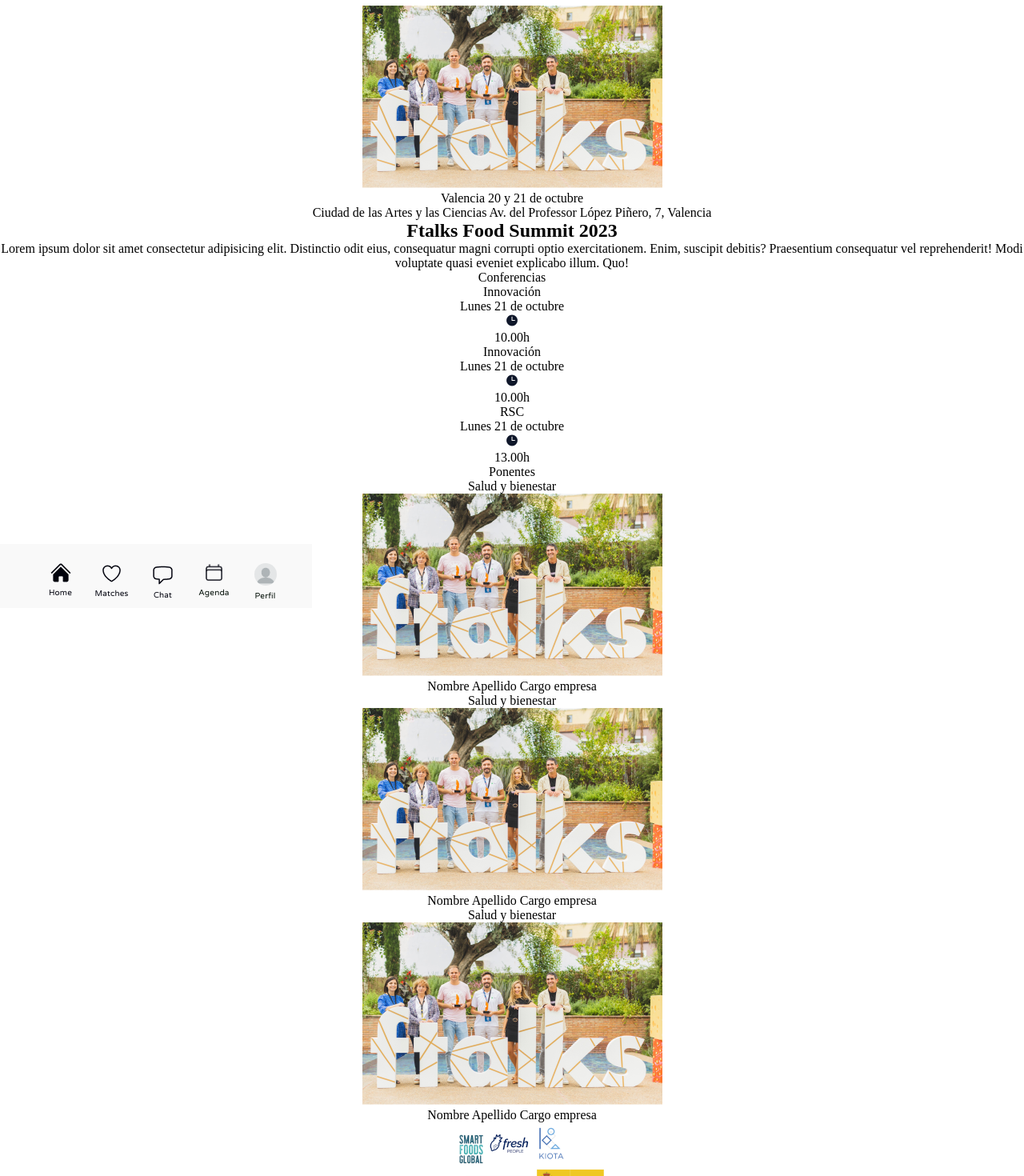
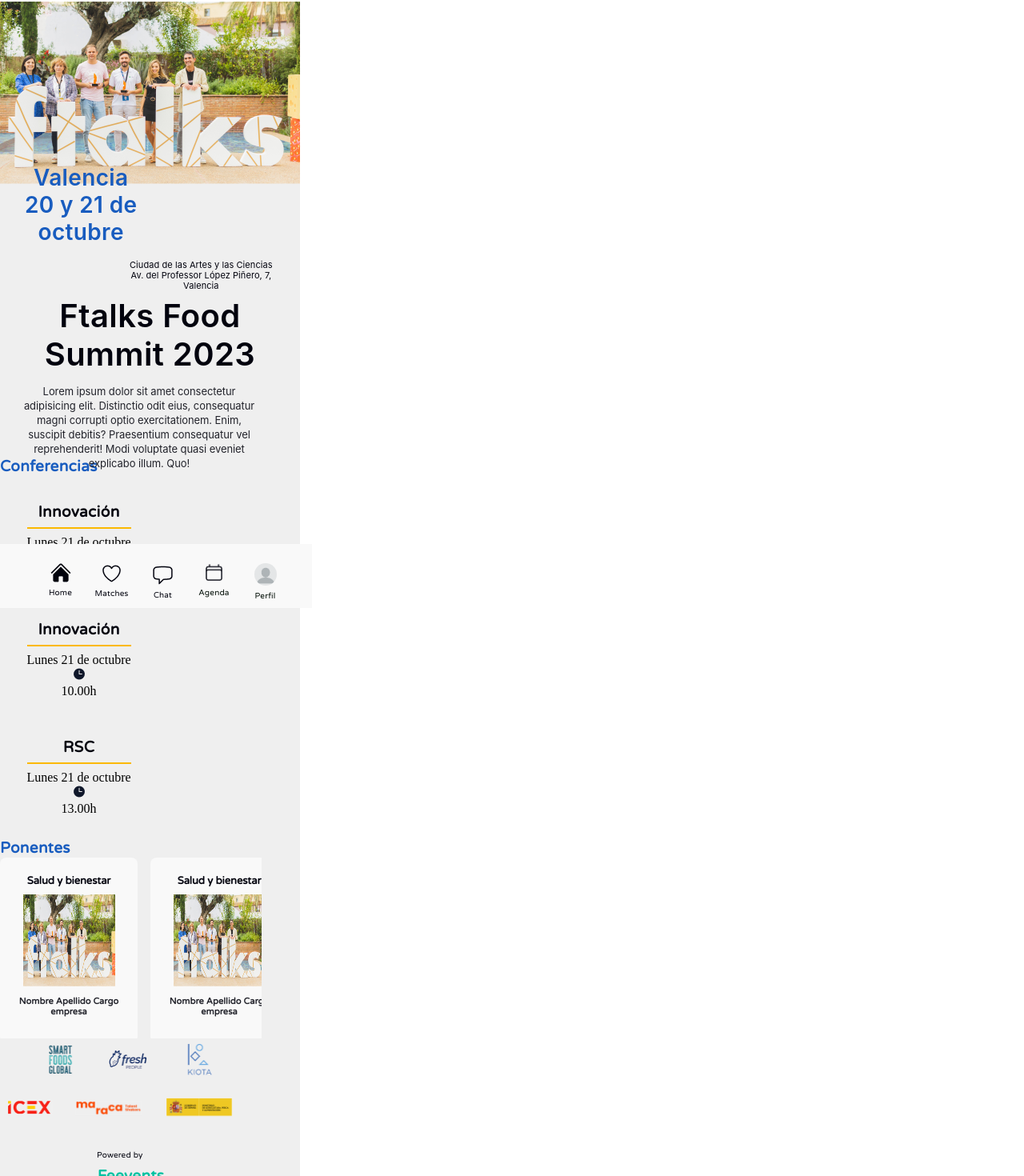
Before and after one commit to VolodymyrKolomiets/CalendarioReact, a React (Vite) app: page / in a window 1280 px wide. Shown: the part 40-1510 px from the top of the page at 80% size. Built offline with nearby package versions, Linux system fonts and the light colour scheme.

Commit message:
añadida estructura general de css a home falta ajustarlo todo y hacer scrolls bn

```diff
--- a/src/components/Home/Home.jsx
+++ b/src/components/Home/Home.jsx
@@ -13,31 +13,31 @@
 
 const Home = () => {
   return (
-    <div>
-      <div>{/* Empresa organizadora del evento */}
-        <img src={LogoEmpresaOrganizadora} alt="Logo de la empresa" />
+    <div className='home-container'>
+      <div className='logo-empresa-container'>{/* Empresa organizadora del evento */}
+        <img className='logoEmpresa' src={LogoEmpresaOrganizadora} alt="Logo de la empresa" />
       </div>
       <div>
-        <header>
-          <img src={FotoEmpresaOrganizadora} alt="Foto de la empresa" />
-          <p>Valencia 20 y 21 de octubre</p>
-          <p>Ciudad de las Artes y las Ciencias Av. del Professor López Piñero, 7, Valencia </p>
+        <header className='header'>
+          <img className='imgHeader' src={FotoEmpresaOrganizadora} alt="Foto de la empresa" />
+          <p className='fechaEvento'>Valencia 20 y 21 de octubre</p>
+          <p className='locEvento'>Ciudad de las Artes y las Ciencias Av. del Professor López Piñero, 7, Valencia </p>
         </header>
       </div>
       <div className='introEvent'>
-        <h2>Ftalks Food Summit 2023</h2>
-        <p>Lorem ipsum dolor sit amet consectetur adipisicing elit. Distinctio odit eius, consequatur magni corrupti optio exercitationem. Enim, suscipit debitis? Praesentium consequatur vel reprehenderit! Modi voluptate quasi eveniet explicabo illum. Quo!</p>
+        <h2 className='titleIntro'>Ftalks Food Summit 2023</h2>
+        <p className='intro'>Lorem ipsum dolor sit amet consectetur adipisicing elit. Distinctio odit eius, consequatur magni corrupti optio exercitationem. Enim, suscipit debitis? Praesentium consequatur vel reprehenderit! Modi voluptate quasi eveniet explicabo illum. Quo!</p>
       </div>
       <div className='conferencias'>
-        <p>Conferencias</p>
+        <p className='title-conf'>Conferencias</p>
         <div className='conferencias-container'>
           {/* Cuando creen eventos que es a lo que creo que se refiere agregrar aqui las conferencias y relacionar las conferencias con los ponentes necesito categoria del evento,fecha y hora con el getAllEvents*/}
-          <div className='conferencia-element'>
-            <div>
-              <p>
+          <div className='confer-element-container'>
+            <div className='confer-element'>
+              <p className='catConf'>
                 Innovación
               </p>
-              <hr />
+              <hr className='line-confer' />
               <div>
                 <p>Lunes 21 de octubre</p>
                 <div>
@@ -47,12 +47,12 @@
               </div>
             </div>
           </div>
-          <div className='conferencia-element'>
-            <div>
-              <p>
+          <div className='confer-element-container'>
+            <div  className='confer-element'>
+              <p className='catConf'>
                 Innovación
               </p>
-              <hr />
+              <hr className='line-confer' />
               <div>
                 <p>Lunes 21 de octubre </p>
                 <div>
@@ -62,10 +62,10 @@
               </div>
             </div>
           </div>
-          <div className='conferencia-element'>
-            <div>
-              <p>RSC</p>
-              <hr />
+          <div className='confer-element-container'>
+            <div  className='confer-element'>
+              <p className='catConf'>RSC</p>
+              <hr className='line-confer'/>
               <div>
                 <p>Lunes 21 de octubre</p>
                 <div>
@@ -77,48 +77,48 @@
           </div>
         </div>
         <div className='ponentes-container'>
-          <p>Ponentes</p>
-          <div className='ponentes-elements'>
-            <div>
-              <p>Salud y bienestar</p>
+          <p className='ponentes-title'>Ponentes</p>
+          <div className='ponentes-elements-container'>
+            <div className='ponente-element'>
+              <p className='headPonente'>Salud y bienestar</p>
               <div>
-                <img src={FotoEmpresaOrganizadora} alt="" />
+                <img className='imgPonente' src={FotoEmpresaOrganizadora} alt="" />
               </div>
-              <p> Nombre Apellido Cargo empresa </p>
+              <p className='datesPonente'> Nombre Apellido Cargo empresa </p>
 
             </div>
-            <div>
-              <p>Salud y bienestar</p>
+            <div className='ponente-element'>
+              <p  className='headPonente'>Salud y bienestar</p>
               <div>
-                <img src={FotoEmpresaOrganizadora} alt="" />
+                <img  className='imgPonente' src={FotoEmpresaOrganizadora} alt="" />
               </div>
-              <p> Nombre Apellido Cargo empresa </p>
+              <p  className='datesPonente'> Nombre Apellido Cargo empresa </p>
             </div>
-            <div>
-              <p>Salud y bienestar</p>
+            <div className='ponente-element'>
+              <p  className='headPonente'>Salud y bienestar</p>
               <div>
-                <img src={FotoEmpresaOrganizadora} alt="" />
+                <img className='imgPonente' src={FotoEmpresaOrganizadora} alt="" />
               </div>
-              <p> Nombre Apellido Cargo empresa </p>
+              <p  className='datesPonente'> Nombre Apellido Cargo empresa </p>
             </div>
           </div>
         </div>
-        <footer>
+        <footer className='footer-home'>
           {/* patrocinadores del evento en este caso ponemos ejemplos de figma */}
-          <div>
-            <img src={patr1} alt="" />
-            <img src={patr2} alt="" />
-            <img src={patr3} alt="" />
+          <div className='patr-block-1'>
+            <img className='ptr1' src={patr1} alt="" />
+            <img className='ptr2' src={patr2} alt="" />
+            <img className='ptr3' src={patr3} alt="" />
           </div>
-          <div>
-            <img src={patr4} alt="" />
-            <img src={patr5} alt="" />
-            <img src={patr6} alt="" />
+          <div className='patr-block-2'>
+            <img className='ptr4' src={patr4} alt="" />
+            <img className='ptr5' src={patr5} alt="" />
+            <img className='ptr6' src={patr6} alt="" />
             </div>
           {/* creador de la app */}
-          <div>
-           <p>Powered by</p>
-           <p>Feevents</p>
+          <div className='creadorDiv'>
+           <p className='hechoPor'>Powered by</p>
+           <p className='nombreCreador'>Feevents</p>
           </div>
         </footer>
       </div>
--- a/src/components/Home/Home.scss
+++ b/src/components/Home/Home.scss
@@ -0,0 +1,396 @@
+@import '../../colors';
+
+.home-container {
+
+    width: 375px;
+    height: 1554px;
+    background: #EFEFEF;
+    overflow-y: scroll;
+}
+
+.logo-empresa-container {
+    width: 376px;
+    height: 112px;
+    position: relative;
+    width: 376px;
+    height: 42px;
+    background: #FFFFFF;
+}
+
+.logoEmpresa {
+    position: relative;
+    width: 116.19px;
+    height: 43px;
+    left: -100px;
+}
+
+.header {
+    width: 375px;
+    height: 300px;
+}
+
+.imgHeader {
+    height: 227.52px;
+}
+
+.fechaEvento {
+
+    position: relative;
+    width: 154.59px;
+    height: 73.49px;
+    left: 23.94px;
+
+    font-family: 'SF Pro Display';
+    font-style: normal;
+    font-weight: 600;
+    font-size: 28px;
+    line-height: 34px;
+    display: flex;
+    align-items: flex-end;
+    letter-spacing: 0.34px;
+    color: #185CBF;
+}
+
+.locEvento {
+
+    position: relative;
+    width: 197.47px;
+    height: 57.38px;
+    left: 152.59px;
+
+    font-family: 'SF Pro Text';
+    font-style: normal;
+    font-weight: 400;
+    font-size: 11px;
+    line-height: 13px;
+    display: flex;
+    align-items: flex-end;
+    letter-spacing: 0.07px;
+    color: #02030E;
+}
+
+.introEvent {
+    display: flex;
+    flex-direction: column;
+    align-items: flex-start;
+    padding: 19px 0px 0px;
+    gap: 16px;
+
+    position: relative;
+    width: 327px;
+    height: 238px;
+    left: 24px;
+    top: 50px;
+}
+
+.titleIntro {
+    width: 327px;
+    height: 93px;
+    font-family: 'SF Pro Display';
+    font-style: normal;
+    font-weight: 600;
+    font-size: 40px;
+    line-height: 48px;
+    letter-spacing: 0.41px;
+    color: #02030E;
+    flex: none;
+    order: 0;
+    flex-grow: 0;
+}
+
+.intro {
+    width: 300px;
+    height: 110px;
+    font-family: 'SF Pro Text';
+    font-style: normal;
+    font-weight: 400;
+    font-size: 13px;
+    line-height: 18px;
+    letter-spacing: -0.08px;
+    color: #22232B;
+    flex: none;
+    order: 1;
+    flex-grow: 0;
+}
+
+.confer-element-container {
+    display: flex;
+    flex-direction: row;
+    align-items: flex-start;
+    padding: 0px;
+    gap: 17px;
+    width: 327px;
+    height: 147px;
+    flex: none;
+    order: 1;
+    flex-grow: 0;
+
+}
+
+.title-conf {
+    width: 156px;
+    height: 36px;
+    font-family: $font-family;
+    font-style: normal;
+    font-weight: 600;
+    font-size: 19px;
+    line-height: 24px;
+    display: flex;
+    align-items: flex-end;
+    letter-spacing: 0.38px;
+    color: #185CBF;
+    flex: none;
+    order: 0;
+    flex-grow: 0;
+}
+
+.confer-element {
+    display: flex;
+    flex-direction: column;
+    justify-content: center;
+    align-items: center;
+    padding: 8px 0px;
+    gap: 8px;
+    width: 197px;
+    height: 147px;
+    flex: none;
+    order: 0;
+    flex-grow: 0;
+}
+
+.catConf {
+    width: 164px;
+    height: 23px;
+    font-family: $font-family;
+    font-style: normal;
+    font-weight: 600;
+    font-size: 19px;
+    line-height: 24px;
+    text-align: center;
+    letter-spacing: 0.38px;
+    color: #02030E;
+    flex: none;
+    order: 0;
+    flex-grow: 0;
+}
+
+.line-confer {
+    width: 128px;
+    height: 0px;
+    border: 1px solid #FBB900;
+    flex: none;
+    order: 0;
+    flex-grow: 0;
+}
+
+.ponentes-title {
+    width: 86px;
+    height: 36px;
+    font-family: $font-family;
+    font-style: normal;
+    font-weight: 600;
+    font-size: 19px;
+    line-height: 24px;
+    display: flex;
+    align-items: flex-end;
+    letter-spacing: 0.38px;
+    color: #185CBF;
+
+}
+
+.ponentes-elements-container {
+    display: flex;
+    flex-direction: row;
+    align-items: flex-start;
+    padding: 0px;
+    gap: 16px;
+    width: 327px;
+    height: 226px;
+    overflow-x: scroll;
+}
+
+.ponente-element {
+    display: flex;
+    flex-direction: column;
+    justify-content: center;
+    align-items: center;
+    padding: 11px 8px;
+    gap: 8px;
+    width: 156.03px;
+    height: 210px;
+    background: #F9F9F9;
+    border-radius: 8px;
+    flex: none;
+    order: 0;
+    flex-grow: 0;
+}
+
+.headPonente {
+    width: 110px;
+    height: 18px;
+    font-family: $font-family;
+    font-style: normal;
+    font-weight: 600;
+    font-size: 13px;
+    line-height: 18px;
+    text-align: center;
+    letter-spacing: -0.08px;
+    color: #02030E;
+    flex: none;
+    order: 0;
+    flex-grow: 0;
+}
+
+.imgPonente {
+
+    width: 115px;
+    height: 115px;
+    flex: none;
+    order: 1;
+    flex-grow: 0;
+}
+
+.datesPonente {
+    width: 140.03px;
+    height: 39px;
+
+    font-family: $font-family;
+    font-style: normal;
+    font-weight: 600;
+    font-size: 11px;
+    line-height: 13px;
+    text-align: center;
+    letter-spacing: 0.07px;
+    color: #22232B;
+    flex: none;
+    order: 2;
+    flex-grow: 0;
+}
+
+.footer-home {
+    display: flex;
+    flex-direction: column;
+    align-items: center;
+    padding: 0px;
+    gap: 16px;
+    width: 327px;
+    height: 278px;
+
+}
+
+.patr-block-1 {
+    display: flex;
+    flex-direction: row;
+    align-items: center;
+    padding: 0px;
+    gap: 38px;
+    width: 216px;
+    height: 53px;
+    flex: none;
+    order: 0;
+    flex-grow: 0;
+}
+
+.ptr1 {
+    width: 39px;
+    height: 39px;
+    flex: none;
+    order: 0;
+    flex-grow: 0;
+}
+
+.ptr2 {
+
+    width: 53px;
+    height: 53px;
+}
+
+.ptr3 {
+    width: 48px;
+    height: 53px;
+    flex: none;
+    order: 2;
+    flex-grow: 0;
+}
+
+.patr-block-2 {
+    display: flex;
+    flex-direction: row;
+    align-items: center;
+    padding: 0px;
+    gap: 27px;
+    width: 311.25px;
+    height: 35px;
+    flex: none;
+    order: 1;
+    flex-grow: 0;
+}
+
+.ptr4 {
+    width: 58px;
+    height: 19px;
+    flex: none;
+    order: 0;
+    flex-grow: 0;
+}
+
+.ptr5 {
+    width: 85px;
+    height: 20px;
+    flex: none;
+    order: 0;
+    flex-grow: 0;
+}
+
+.ptr6 {
+    width: 87.25px;
+    height: 27.38px;
+    flex: none;
+    order: 2;
+    flex-grow: 0;
+}
+.creadorDiv{
+display: flex;
+flex-direction: column;
+align-items: center;
+padding: 12px 0px;
+gap: 8px;
+width: 155px;
+height: 74px;
+flex: none;
+order: 1;
+flex-grow: 0;
+}
+.hechoPor{
+
+width: 85px;
+height: 20px;
+font-family: $font-family;
+font-style: normal;
+font-weight: 500;
+font-size: 10px;
+line-height: 12px;
+display: flex;
+align-items: flex-end;
+text-align: center;
+letter-spacing: 0.16px;
+color: #02030E;
+flex: none;
+order: 0;
+flex-grow: 0;
+}
+.nombreCreador{
+width: 155px;
+height: 22px;
+font-family: $font-family;
+font-style: normal;
+font-weight: 600;
+font-size: 19px;
+line-height: 24px;
+text-align: center;
+letter-spacing: 0.38px;
+color: #00C2A2;
+flex: none;
+order: 1;
+flex-grow: 0;
+}
```
